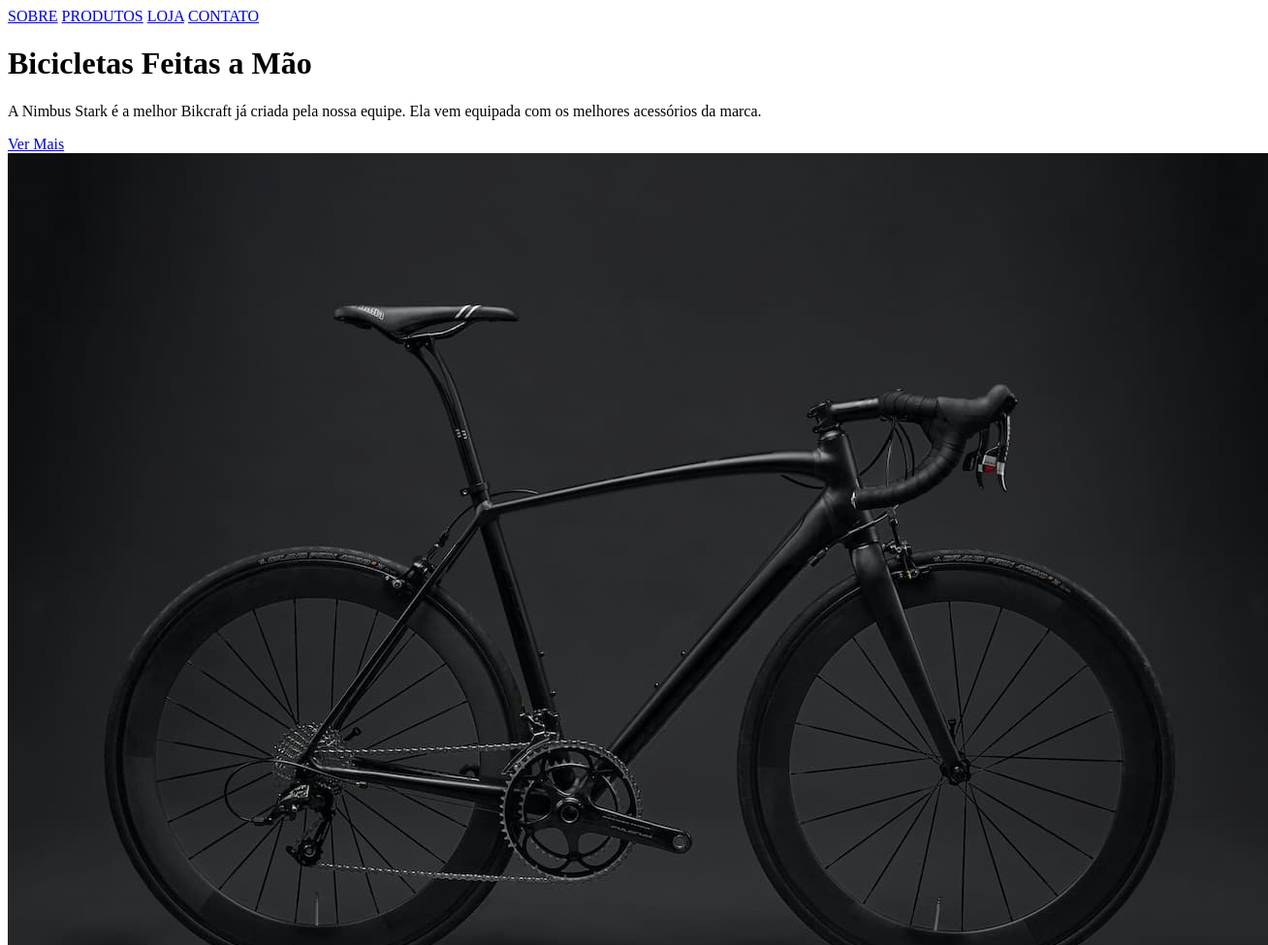
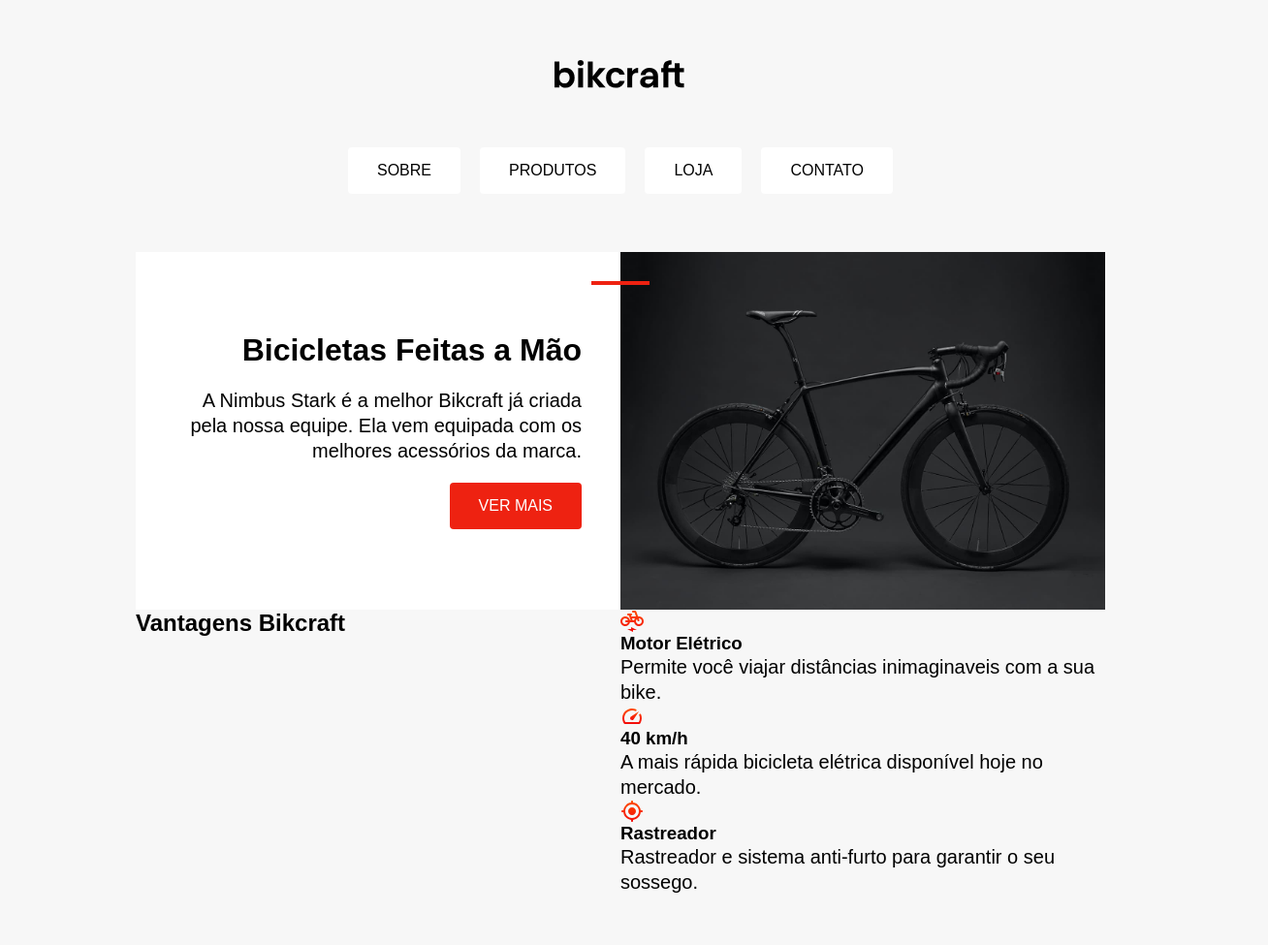
Before and after one commit to RodriguesFRodrigo/Bikcraft, a plain HTML site: page index.html in a window 1280 px wide. Shown: the top 975 px of the page at 97% size, 1308 px wide, since content can reach past the window. Drawn offline with Linux system fonts and the light colour scheme.

Commit message:
feat/stylesPt1: main styles added

```diff
--- a/index.html
+++ b/index.html
@@ -10,23 +10,32 @@
 </head>
 
 <body>
-    <div class="header">
-        <a href="#" class="header__item">SOBRE</a>
-        <a href="#" class="header__item">PRODUTOS</a>
-        <a href="#" class="header__item">LOJA</a>
-        <a href="#" class="header__item">CONTATO</a>
+    <img src="./img/bikcraft.svg" alt="">
+
+    <div class="menu">
+        <a href="#" class="menu__item">Sobre</a>
+        <a href="#" class="menu__item">Produtos</a>
+        <a href="#" class="menu__item">Loja</a>
+        <a href="#" class="menu__item">Contato</a>
     </div>
+
     <div class="content">
+        <!-- 1x1 -->
         <div class="content__introduction">
             <span class="introduction__detail"></span>
             <h1>Bicicletas Feitas a Mão</h1>
             <p>A Nimbus Stark é a melhor Bikcraft já criada pela nossa equipe. Ela vem equipada com os melhores
                 acessórios da marca.</p>
-            <a href="#">Ver Mais</a>
+            <a class="introduction__button" href="#">Ver Mais</a>
         </div>
-    </div>
+
+        <!-- 1x2 -->
         <img src="./img/bicicleta.jpg" alt="Bicicleta Bikcraft Preta">
+
+        <!-- 2x1 -->
         <h2 class="content_subtitle">Vantagens Bikcraft</h2>
+
+        <!-- 2x2 -->
         <div class="content_advantages">
             <div class="advantages__item">
                 <img src="./img/eletrica.svg" alt="">
@@ -44,6 +53,8 @@
                 <p>Rastreador e sistema anti-furto para garantir o seu sossego.</p>
             </div>
         </div>
+    </div>
+
     <div class="footer">
         <p>Bikcraft. Alguns Direitos Reservados.</p>
     </div>
--- a/style.css
+++ b/style.css
@@ -0,0 +1,81 @@
+/* inherited styles */
+body {
+    font-family: Arial, Helvetica, sans-serif;
+    margin: 0px;
+    background: #f7f7f7;
+    display: grid;
+    gap: 60px;
+    justify-items: center;
+    margin-top: 60px;
+}
+
+img {
+    max-width: 100%;
+    display: block;
+}
+
+a {
+    text-decoration: none;
+}
+
+p,
+h1,
+h2,
+h3 {
+    margin: 0px;
+}
+
+p {
+    font-size: 20px;
+    line-height: 1.3;
+}
+
+.menu {
+    display: flex;
+    flex-wrap: wrap;
+    gap: 20px;
+    justify-content: center;
+}
+
+.menu__item {
+    background: #fff;
+    padding: 15px 30px;
+    border-radius: 4px;
+    color: #000;
+    text-transform: uppercase;
+}
+
+.content {
+    display: grid;
+    grid-template-columns: 1fr 1fr;
+    max-width: 1000px;
+}
+
+.content__introduction {
+    background: #fff;
+    padding: 40px;
+    text-align: right;
+    position: relative;
+    display: grid;
+    gap: 20px;
+    align-content: center;
+    justify-items: end;
+}
+
+.introduction__detail {
+    width: 60px;
+    height: 4px;
+    background: #e21;
+    display: inline-block;
+    position: absolute;
+    top: 30px;
+    right: -30px;
+}
+
+.introduction__button {
+    background: #e21;
+    color: #fff;
+    padding: 15px 30px;
+    border-radius: 4px;
+    text-transform: uppercase;
+}
```
Lines whose indentation alone changed are shown as unchanged.
